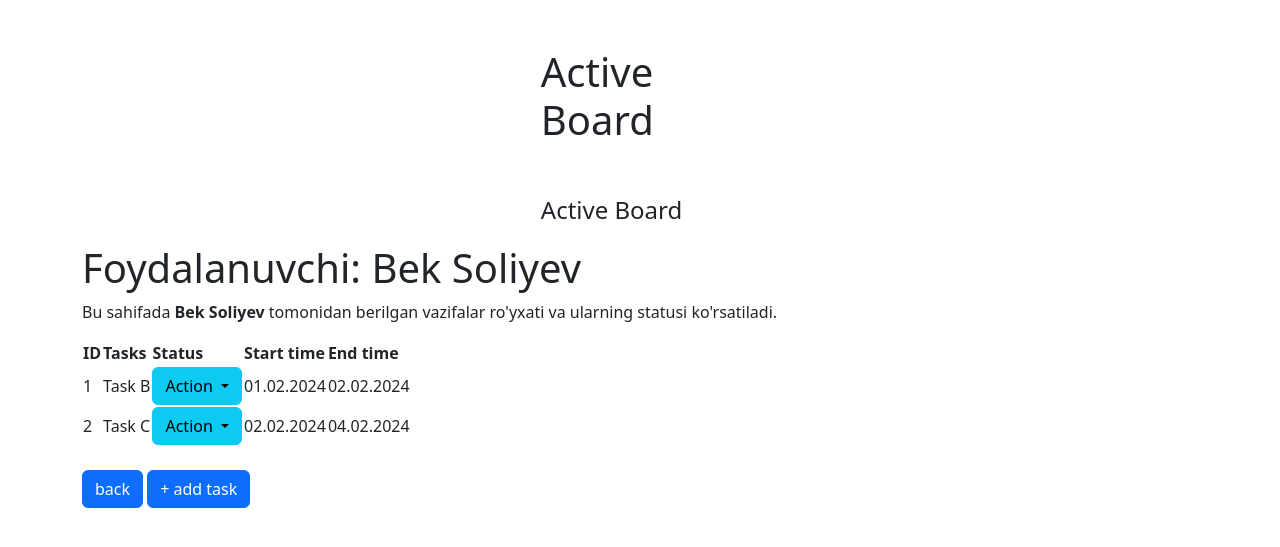
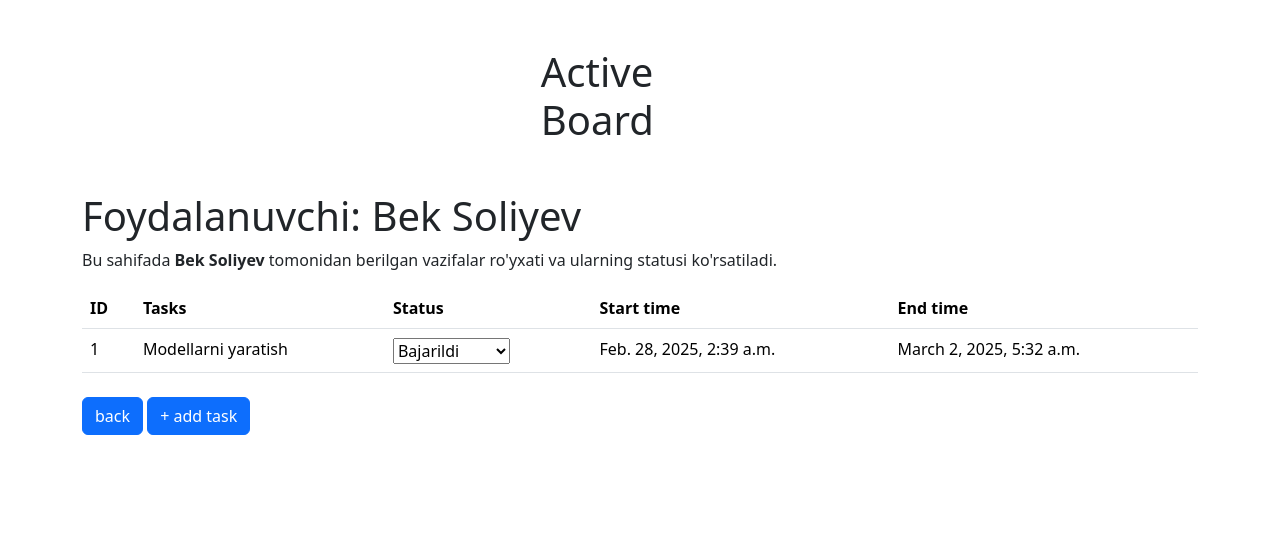
Before and after one commit to Ozodbek3105/Active-Board, a Django app: template templates/tasks.html in a window 1280 px wide. Shown: the top 547 px of the page. Run offline with Django 5.2, Linux system fonts and the light colour scheme; the template is opened without the code that fills it: values that come from a table or form of the project are taken from there, others are empty; data comes from the database, SQL or seed files in the repository; both versions use the stored data as it was after the commit; some libraries are stand-ins or nearby versions.

Commit message:
Tasks page rekonstruktsiya qilindi update_status va user_status funktsiyalari qoshildi

```diff
--- a/Active_Board/urls.py
+++ b/Active_Board/urls.py
@@ -18,11 +18,13 @@ Including another URLconf
 from django.contrib import admin
 from django.urls import path
 
-from users.views import add_user, delete_user, home
+from users.views import add_user, delete_user, home, update_task_status, user_status
 
 urlpatterns = [
     path('admin/', admin.site.urls),
     path("", home,name="home"),
     path('add_user/',add_user,name="add_user"),
-    path('delete_user/<int:id>/',delete_user,name="delete_user")
+    path('delete_user/<int:id>/',delete_user,name="delete_user"),
+    path('user/user_status/<int:id>/',user_status,name="user_status"),
+    path('user/update_status/<int:task_id>/',update_task_status,name="update_status"),
 ]
--- a/templates/index.html
+++ b/templates/index.html
@@ -33,12 +33,12 @@
         <th scope="row">{{forloop.counter}}</th>
         <td>{{user.first_name}}</td>
         <td>{{user.last_name}}</td>
-        <td>{{user.score}}</td>
+        <td class="text-center">{{user.score}}<i class="fa-solid fa-star " style="color: #fff700;"></i></td>
         <td>{{user.position}}</td>
         <td class="text-center">
           <a
             type="button"
-            hreh="/tasks.html"
+            href="{% url "user_status" user.id %}"
             class="btn btn-primary"
           >
             view</a
@@ -49,7 +49,7 @@
               <i class="fa-solid fa-pen-to-square"></i>
             </a>
             &nbsp;
-            <a href="#">
+            <a href="{% url "delete_user" user.id %}">
               <i class="fas fa-trash-alt text-danger"></i>
             </a>
           </td>
--- a/templates/tasks.html
+++ b/templates/tasks.html
@@ -1,15 +1,14 @@
 {% extends 'base.html' %}
+{% load static %}
 {% block content %}
-  <header>
-    <p class="fs-4">Active Board</p>
-  </header>
+
 
   <div class="container">
     <!-- Masalan, user_id=2 bo'lgan foydalanuvchi -->
     <h1>Foydalanuvchi: Bek Soliyev</h1>
     <p>Bu sahifada <strong>Bek Soliyev</strong> tomonidan berilgan vazifalar ro'yxati va ularning statusi ko'rsatiladi.</p>
 
-    <table>
+    <table class='table'>
       <thead>
         <tr>
           <th>ID</th>
@@ -21,47 +20,28 @@
       </thead>
       <tbody>
         <!-- Namuna ma'lumotlar -->
+         {% for task in tasks %}
         <tr>
-          <td>1</td>
-          <td>Task B</td>
-          <!-- Example split danger button -->
-           <!-- Example single danger button -->
-            <td>
-                <div class="btn-group">
-                    <button type="button" class="btn btn-info dropdown-toggle" data-bs-toggle="dropdown" aria-expanded="false">
-                        Action
-                    </button>
-                    <ul class="dropdown-menu">
-                        <li><a class="dropdown-item status-pending" href="#">Jarayonda</a></li>
-                        <li><a class="dropdown-item status-completed" href="#">Bajarildi</a></li>
-                        <li><a class="dropdown-item status-failed " href="#">Bajarilmadi</a></li>
+          <td>{{forloop.counter}}</td>
+          <td>{{task.name}}</td>
+          <td>
+              <div class="btn-group">
+                  <form method="POST" action="{% url 'update_status' task.id %}">
+                      {% csrf_token %}
+                      <select name="status" onchange="this.form.submit()">
+                          <option value="Jarayonda" {% if task.status.name == "Jarayonda" %}selected{% endif %}>Jarayonda</option>
+                          <option value="Bajarildi" {% if task.status.name == "Bajarildi" %}selected{% endif %}>Bajarildi</option>
+                          <option value="Bajarilmadi" {% if task.status.name == "Bajarilmadi" %}selected{% endif %}>Bajarilmadi</option>
+                          <option value="Bekor qilindi" {% if task.status.name == "Bekor qilindi" %}selected{% endif %}>Bekor qilindi</option>
+                      </select>
+                  </form>
 
-                    </ul>
-                </div>
-            </td>
-
-          <td class="status">01.02.2024</td>
-          <td class="status">02.02.2024</td>
+              </div>
+          </td>
+          <td class="status">{{task.start_time}}</td>
+          <td class="status">{{task.end_time}}</td>
         </tr>
-        <tr>
-          <td>2</td>
-          <td>Task C</td>
-          <td class="status-completed">
-            <div class="btn-group">
-                    <button type="button" class="btn btn-info dropdown-toggle" data-bs-toggle="dropdown" aria-expanded="false">
-                        Action
-                    </button>
-                    <ul class="dropdown-menu">
-                        <li><a class="dropdown-item status-pending" href="#">Jarayonda</a></li>
-                        <li><a class="dropdown-item status-completed" href="#">Bajarildi</a></li>
-                        <li><a class="dropdown-item status-failed " href="#">Bajarilmadi</a></li>
-
-                    </ul>
-            </div>
-          </td>
-          <td class="status">02.02.2024</td>
-          <td class="status">04.02.2024</td>
-        </tr>
+        {% endfor %}
         <!-- Bazadagi user_id=2 bo'lgan vazifalarni dinamik kiritish mumkin -->
       </tbody>
     </table>
@@ -71,4 +51,4 @@
         <a class="btn btn-primary" type="button">+ add task</a>
     </div>
   </div>
-  {% endblock %}
+{% endblock %}
--- a/users/models.py
+++ b/users/models.py
@@ -33,6 +33,8 @@ class Teg(models.Model):
 
     def __str__(self):
         return f"{self.name}"
+def get_default_status():
+    return UserStatus.objects.get_or_create(name="Jarayonda")[0].id
 
 class Tasks(models.Model):
     # Tasks modeli harbir userlar uchun vazifalar beriladi
@@ -42,7 +44,7 @@ class Tasks(models.Model):
     start_time = models.DateTimeField(default=now, blank=True)
     end_time = models.DateTimeField(blank=True, null=True)
     # updated_at = models.DateTimeField(auto_now=True)  # Oxirgi yangilanish vaqti
-    status = models.ForeignKey(UserStatus,on_delete=models.CASCADE)
+    status = models.ForeignKey(UserStatus,on_delete=models.CASCADE,default=get_default_status)
     teg = models.ForeignKey(Teg,on_delete=models.CASCADE)
 
 
```
Also changed, not shown: users/views.py (+55 -3 lines), db.sqlite3.
